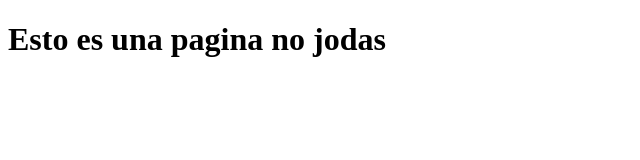
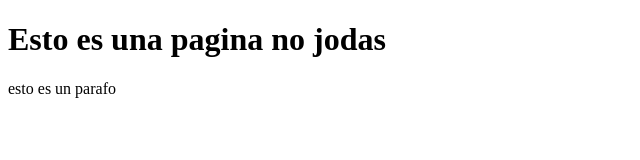
Before and after one commit to ruben777111/proyecto_viajes, a plain HTML site: page index.html in a window 1280 px wide. Shown: the whole page, without its empty margins (0-640 px from the left). Drawn offline with Linux system fonts and the light colour scheme.

Commit message:
se creo parafo

```diff
--- a/index.html
+++ b/index.html
@@ -8,5 +8,6 @@
 </head>
 <body>
     <h1>Esto es una pagina no jodas</h1>
+    <p>esto es un parafo</p>
 </body>
 </html>
```
